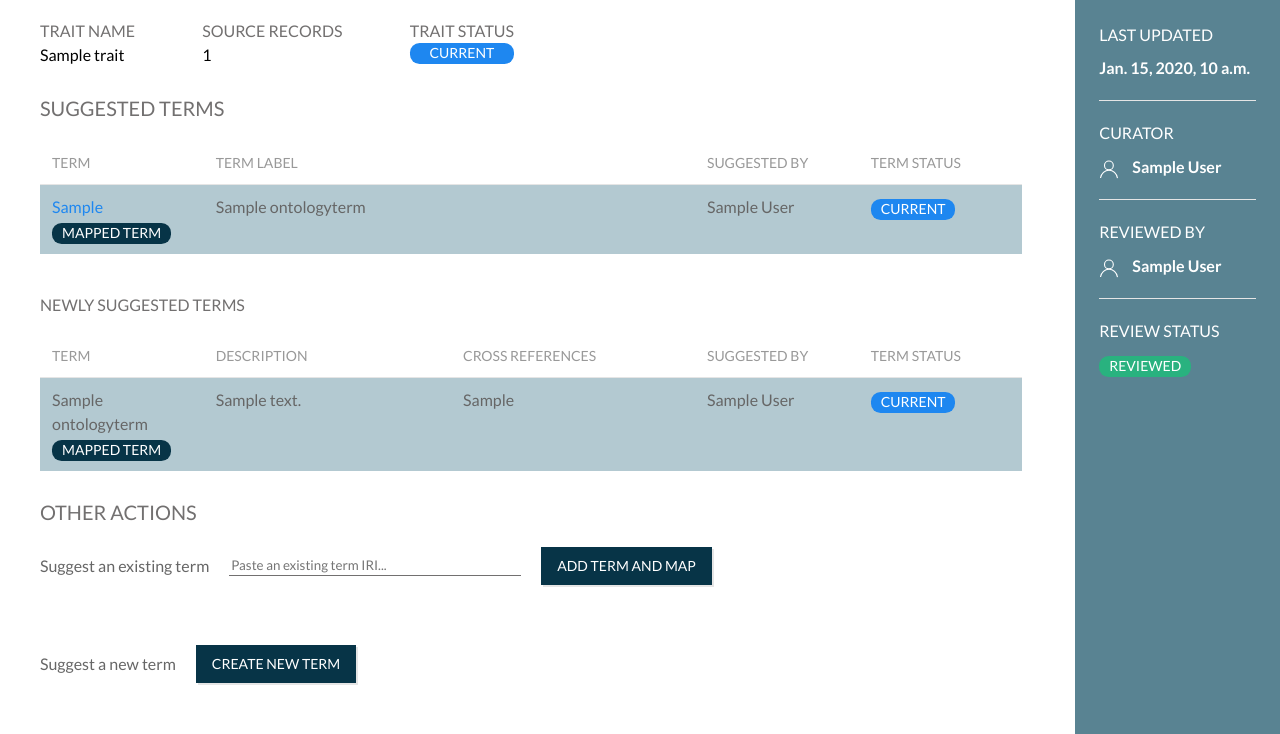
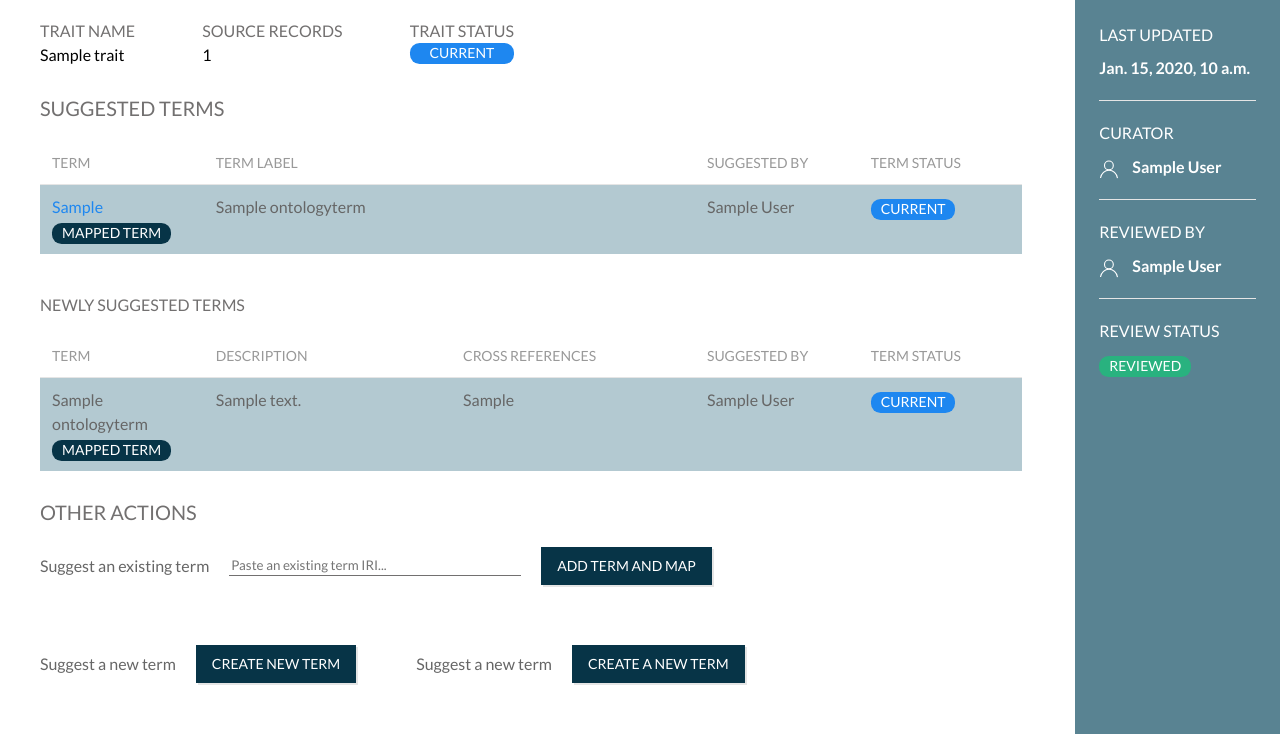
Before and after one commit to EBIvariation/trait-curation, a Django app: template traitcuration/traits/templates/traits/trait_detail.html in a window 1280 px wide. Shown: the part 66-800 px from the top of the page. Run offline with Django 3.2, Linux system fonts and the light colour scheme; tables that the repository leaves empty hold one stand-in row (values such as "Sample post"); the template is opened without the code that fills it: values that come from a table or form of the project are taken from there, most other values are stand-ins (such as "Sample title", 1, 10 or a date in 2020); style sheets or scripts are compiled from the project's sources; parts of the project's set-up code (start-up, migrations or seed data) failed here and were passed over; some libraries are stand-ins or nearby versions.

Commit message:
Add new term suggestion functionality

```diff
--- a/traitcuration/traits/templates/traits/trait_detail.html
+++ b/traitcuration/traits/templates/traits/trait_detail.html
@@ -176,6 +176,33 @@
             CREATE NEW TERM
           </button>
         </div>
+        <div class="action__container">
+          <span class="action__title">Suggest a new term</span>
+          <button class="uk-button button button--primary" onclick="newTermButtonClicked()">
+            CREATE A NEW TERM
+          </button>
+        </div>
+      </div>
+      <div class="new_term hidden">
+        <h4>New Term Information</h4>
+        <form id="form" action="{% url 'add_mapping' trait.id %}" method="post">
+          {% csrf_token %}
+          <div class="fields">
+            <div class="field__container">
+              <label for="{{ new_term_form.label.id_for_label }}">Label:</label>
+              {{ new_term_form.label }}
+            </div>
+            <div class="field__container">
+              <label for="{{ new_term_form.description.id_for_label }}">Description:</label>
+              {{ new_term_form.description }}
+            </div>
+            <div class="field__container">
+              <label for="{{ new_term_form.cross_refs.id_for_label }}">Cross references:</label>
+              {{ new_term_form.cross_refs }}
+            </div>
+          </div>
+          <input type="submit" value="Submit" class="button button--primary uk-button new_term__button">
+        </form>
       </div>
       <div class="new_term hidden">
         <h4>New Term Information</h4>
```
